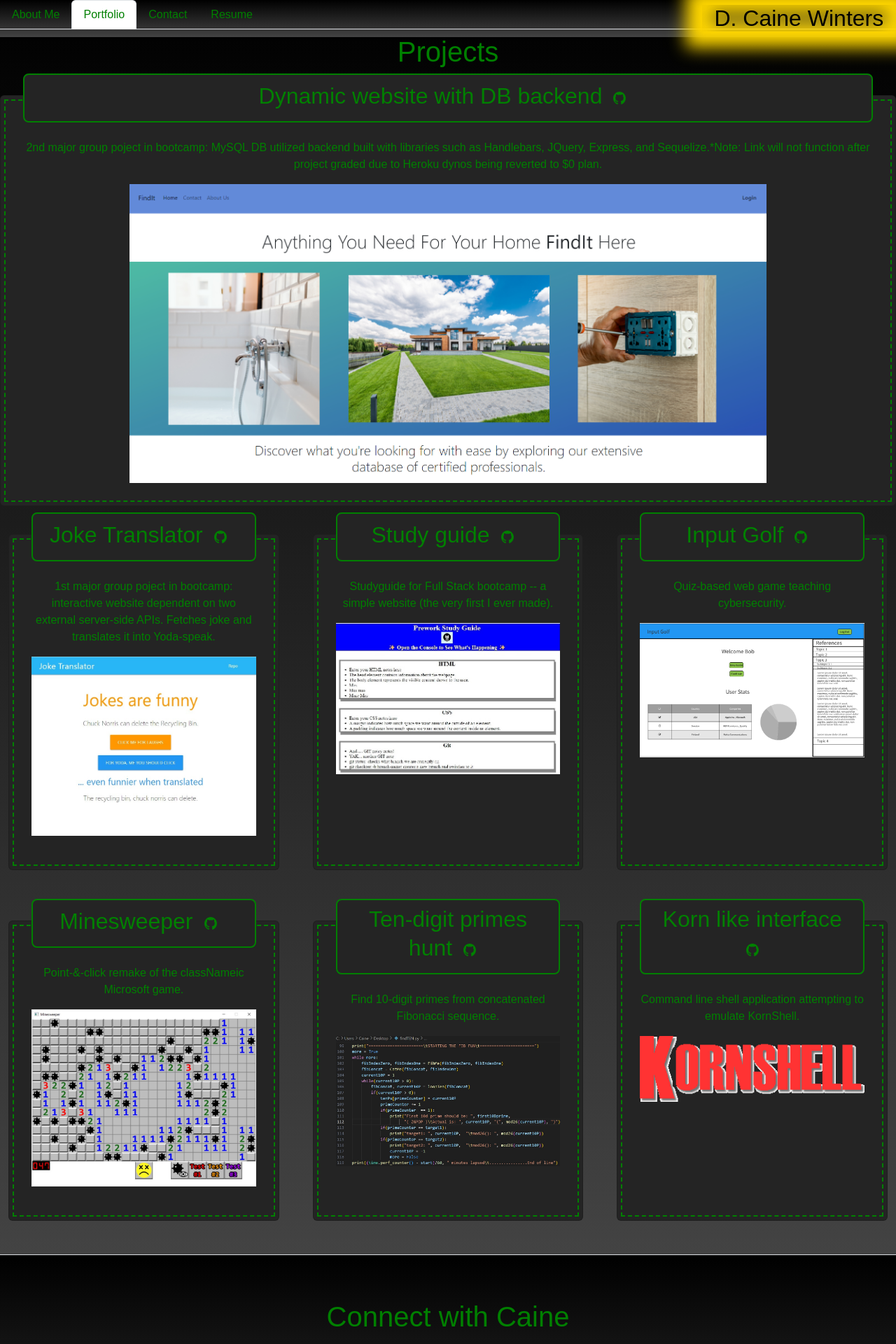
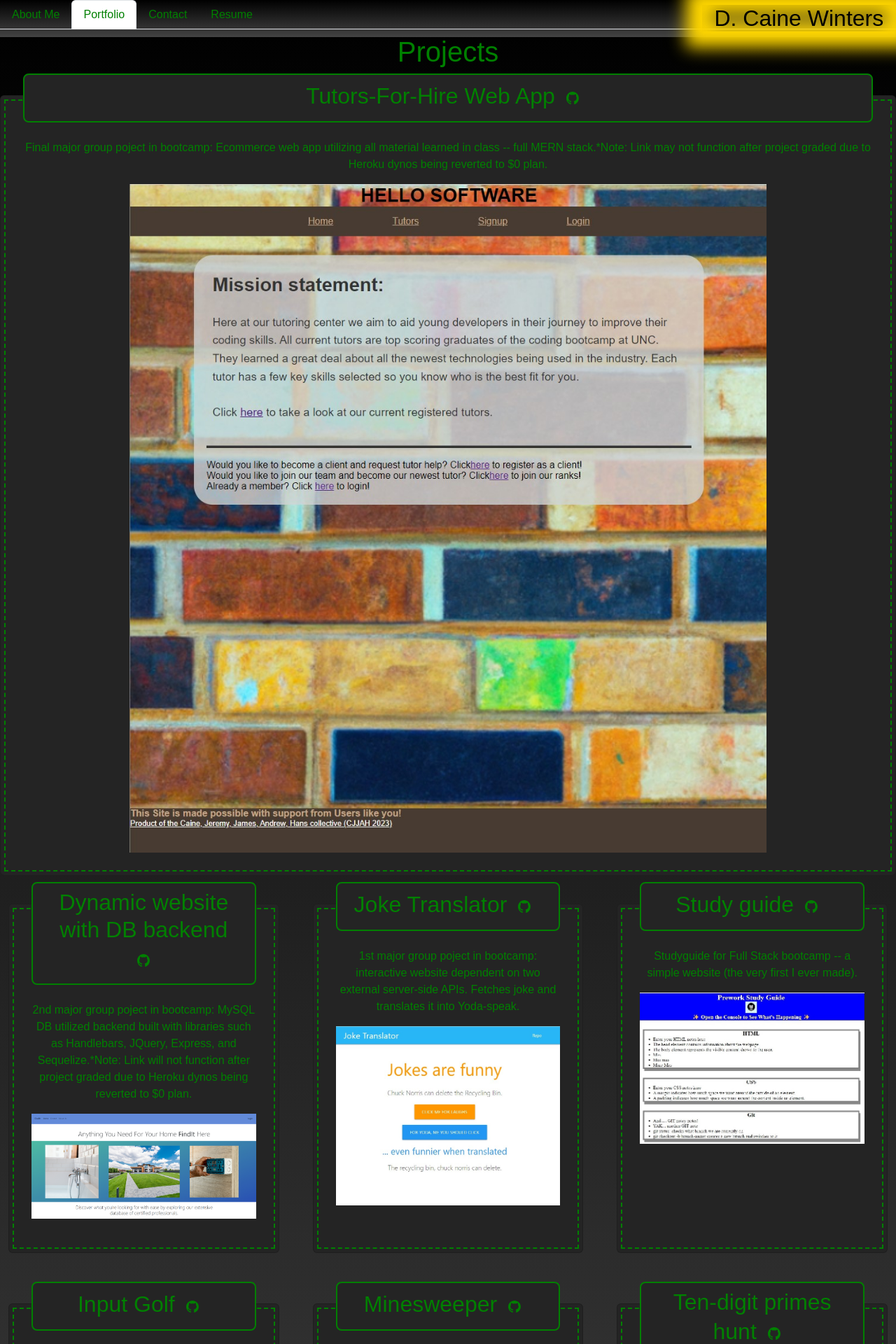
Before and after one commit to elcaine/20-Winters-Portfolio-Current, a React (Vite) app: page /Portfolio in a window 1280 px wide. Shown: the top 1920 px of the page at 70% size. Built offline with nearby package versions, Linux system fonts and the light colour scheme.

Commit message:
Added final bootcamp group project to portfolio

```diff
--- a/src/pages/Portfolio.jsx
+++ b/src/pages/Portfolio.jsx
@@ -1,5 +1,6 @@
 import imgProj1 from '../assets/projects-proj1.jpg';
 import imgProj2 from '../assets/projects-proj2.jpg';
+import imgProj3 from '../assets/projects-proj3.jpg';
 import imgStudyG from '../assets/projects-studyGuide.jpg';
 import imgInputG from '../assets/projects-inputGolf.jpg';
 import imgMinesweeper from '../assets/projects-minesweeper.jpg';
@@ -9,28 +10,43 @@ import iconGithub from "../assets/svgGithub.svg"; //	Source: www.github.com
 
 function Portfolio() {
 
-
     return (
         <>
         <section id="projects"><h1>Projects</h1></section>
         <div id="emphasizedProject"
           style={{ marginTop: '30px' }}>
             <figure className="card codeCard">
-              <h2 className="cardHeader">Dynamic website with DB backend
-                <a href="https://github.com/elcaine/FindIt" target="_blank" rel="noreferrer"><img src={iconGithub} className="gitIcons" alt="Github icon" /></a>
+              <h2 className="cardHeader">Tutors-For-Hire Web App
+                <a href="https://github.com/Hans-Doderlein/Hello-Software" target="_blank" rel="noreferrer"><img src={iconGithub} className="gitIcons" alt="Github icon" /></a>
               </h2>
               <div className="cardBody">
-                <p>2nd major group poject in bootcamp:  MySQL DB utilized backend built with libraries such as Handlebars, JQuery, Express, and Sequelize.
-                  <span>*Note: Link will not function after project graded due to Heroku dynos being reverted to $0 plan. </span></p>
+                <p>Final major group poject in bootcamp: Ecommerce web app utilizing all material learned in class -- full MERN stack.
+                  <span>*Note: Link may not function after project graded due to Heroku dynos being reverted to $0 plan. </span></p>
               </div>
-              <a className="center" href="https://find-it-p2-c5abd3d95f03.herokuapp.com/"
+              <a className="center" href="https://hello-software-37812ef8ef64.herokuapp.com/"
                 target="_blank" rel="noreferrer">
-                  <img src={imgProj2} alt='Screenshot of FindIt app' className='center' style={{ maxWidth: "75%"}}></img>
+                  <img src={imgProj3} alt='Screenshot of Hello Tutor app' className='center' style={{ maxWidth: "75%"}}></img>
                 </a>
             </figure>
         </div>
 
         <section className="row justifyCenter">
+          <div className="cardColumn">
+            <figure className="card codeCard">
+              <h2 className="cardHeader">Dynamic website with DB backend
+                <a href="https://github.com/elcaine/FindIt" target="_blank" rel="noreferrer"><img src={iconGithub} className="gitIcons" alt="Github icon" /></a>
+              </h2>
+              <div className="cardBody">
+              <p>2nd major group poject in bootcamp:  MySQL DB utilized backend built with libraries such as Handlebars, JQuery, Express, and Sequelize.
+                  <span>*Note: Link will not function after project graded due to Heroku dynos being reverted to $0 plan. </span></p>
+              </div>
+              <a className="center" href="https://find-it-p2-c5abd3d95f03.herokuapp.com/"
+                target="_blank" rel="noreferrer">
+                <img src={imgProj2} alt='Screenshot of Hello Tutor app' className='center'></img>
+                </a>
+            </figure>
+        </div>
+
           <div className="cardColumn">
             <figure className="card codeCard">
               <h2 className="cardHeader">Joke Translator
```
Also changed, not shown: src/assets/projects-proj3.jpg (added).
